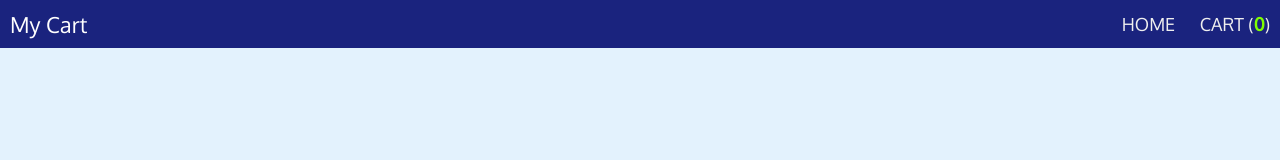
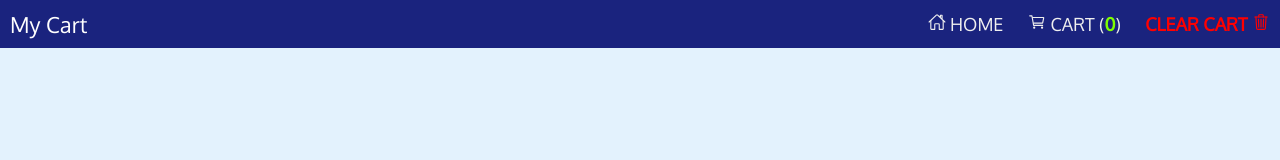
Before and after one commit to VignesCoOl/Shopping-Cart-JS, a plain HTML site: page cart.html in a window 1280 px wide. Drawn offline with nearby package versions, Linux system fonts and the light colour scheme.

Commit message:
Added Clear Cart Functionality & Added Icons in Nav Menu

```diff
--- a/cart.html
+++ b/cart.html
@@ -38,8 +38,9 @@
             </div>
         </div>
         <div class="nav-links">
-            <a href="shop.html">HOME</a>
-            <a href="#" class="cart">CART (<span style="color: chartreuse; font-weight: bold;">0</span>)</a>
+            <a href="shop.html"><ion-icon name="home-outline"></ion-icon> HOME</a>
+            <a href="#" class="cart"><ion-icon name="cart-outline"></ion-icon> CART (<span style="color: chartreuse; font-weight: bold;">0</span>)</a>
+            <a href="#" class="cart" style="color: red;font-weight: bolder;" onclick="removeCart()">CLEAR CART <ion-icon name="trash-outline"></ion-icon></a>
         </div>
     </div>
     <div class="product-container">
--- a/cart.js
+++ b/cart.js
@@ -103,7 +103,7 @@ function displayCart() {
     <div class="total">${item.inCart * item.price} RS</div>
      `;*/
             productcon.innerHTML += `<table class="tab1"><tr><th>Image</th><th>Brand</th><th>Price</th><th>Quantity</th><th>Total</th></tr>
- <tr><td><ion-icon name="close-circle-outline"></ion-icon><img src="${item.tag}.jpg"></img></td><td><span>${item.name}</span></td><td><div class="price">${item.price}</div></td><td><ion-icon name="remove-circle-outline"></ion-icon>${item.inCart}<ion-icon name="add-circle-outline"></ion-icon></td><td>${item.inCart * item.price} </td></tr>
+ <tr><td><img src="${item.tag}.jpg"></img></td><td><span>${item.name}</span></td><td><div class="price">${item.price}</div></td><td><ion-icon name="remove-circle-outline"></ion-icon>${item.inCart}<ion-icon name="add-circle-outline"></ion-icon></td><td>${item.inCart * item.price} </td></tr>
  </table>
  `;
         });
@@ -114,5 +114,11 @@ function displayCart() {
 function comingSoon() {
     confirm("Coming soon");
 }
+function removeCart(){
+    localStorage.removeItem("productsIncart");
+    localStorage.removeItem("total");
+    localStorage.removeItem("cartnumbers")
+    location.reload();
+}
 onLoadCart();
 displayCart();
```
Also changed, not shown: shop.html (+3 -3 lines).
